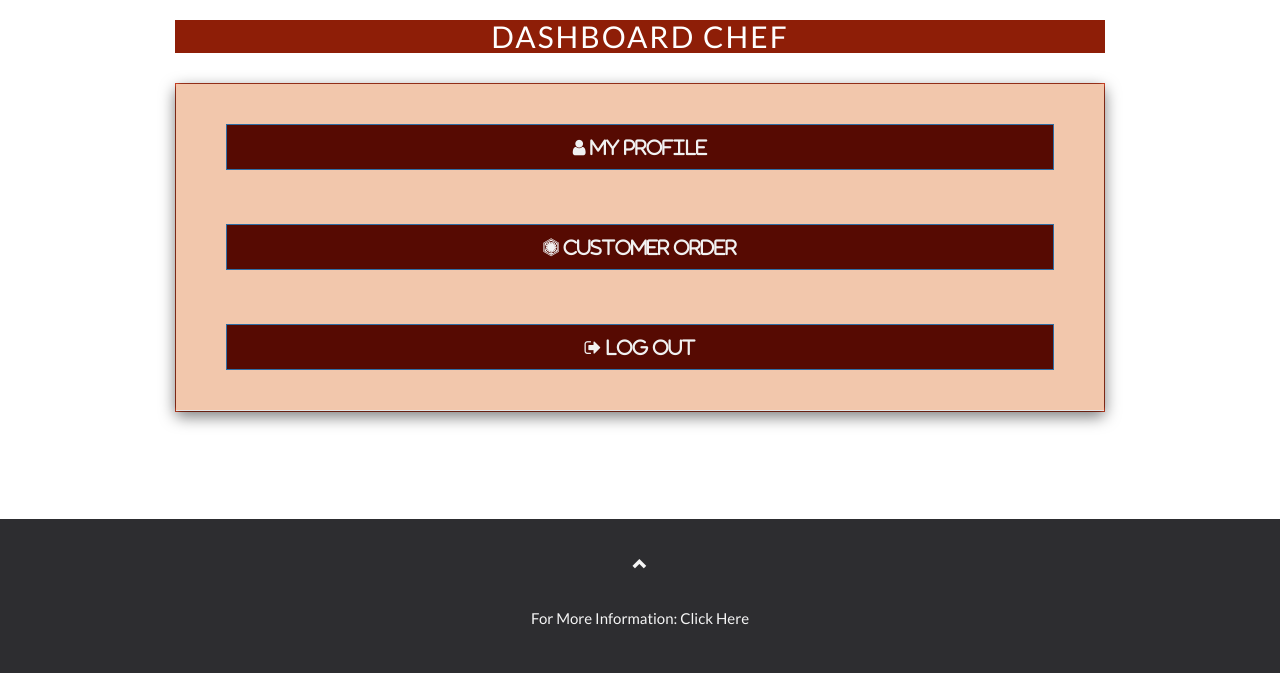
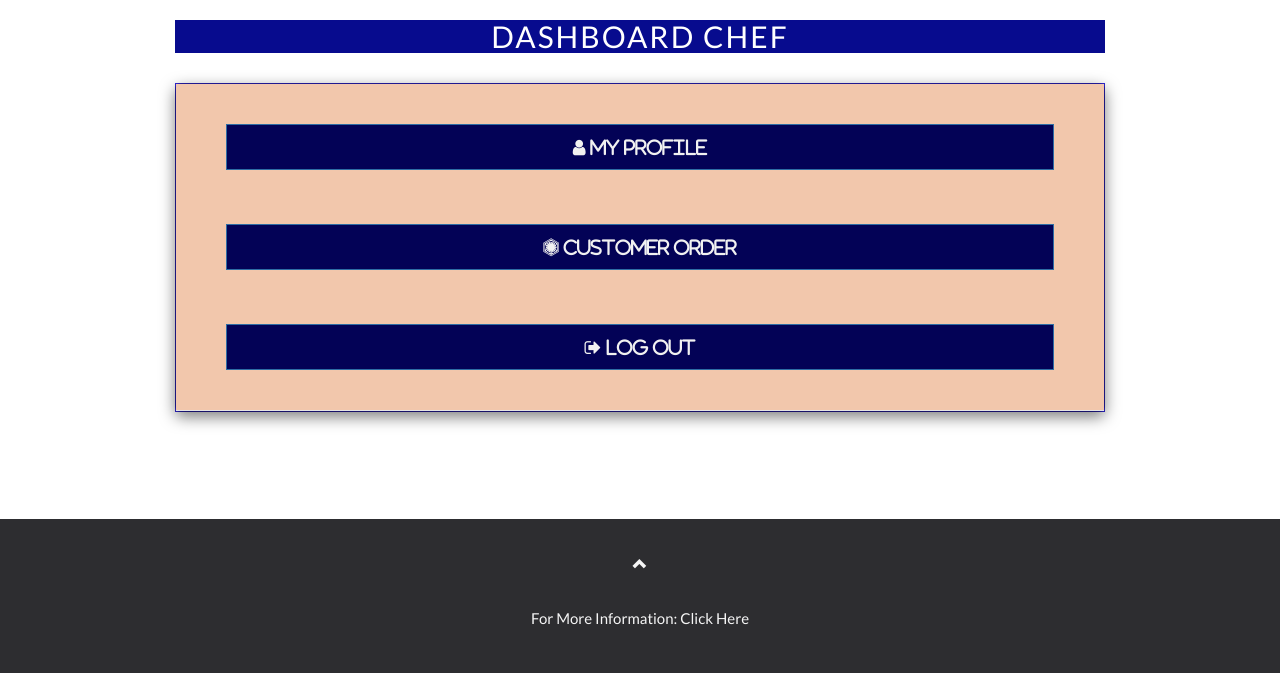
Before and after one commit to n-ayra/webdev_project, a PHP site: page /homepageChef.php in a window 1280 px wide. Shown: the part 70-743 px from the top of the page. Run offline with PHP 8.4, Linux system fonts and the light colour scheme; some libraries are stand-ins or nearby versions.

Commit message:
style color

```diff
--- a/homepageChef.php
+++ b/homepageChef.php
@@ -29,7 +29,7 @@ session_start();
       margin: 20px;
       letter-spacing: 10px;
       font-size: 80px;
-      color: #B62511;
+      color:rgb(25, 17, 182);
 
     }
 
@@ -63,8 +63,8 @@ session_start();
     }
   }
   .bg-1 {
-    background: #D34426;
-    color: #761401;
+    background:rgb(49, 38, 211);
+    color:rgb(1, 3, 118);
   }
   .bg-1 h3 {color: #fff;}
   .bg-1 p {font-style: italic;}
@@ -87,7 +87,7 @@ session_start();
   }
   .btn {
     padding: 10px 20px;
-    background-color: #560A02;
+    background-color:rgb(3, 2, 86);
     color: #f1f1f1;
     border-radius: 0;
     transition: .2s;
@@ -98,7 +98,7 @@ session_start();
     color: #000;
   }
   .modal-header, h4, .close {
-    background-color: #8e1e07;
+    background-color:rgb(7, 11, 142);
     color: #fff !important;
     text-align: center;
     font-size: 30px;
```
